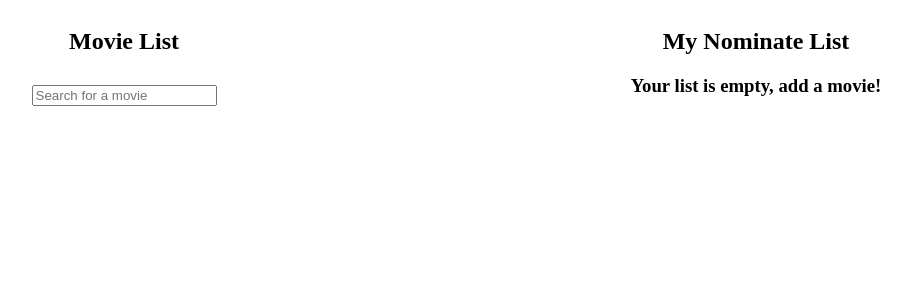
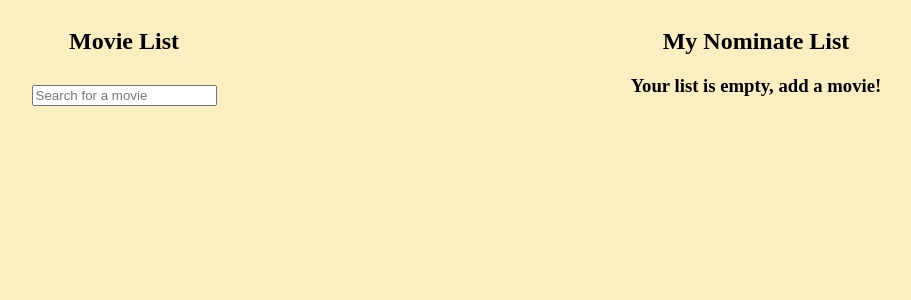
Before and after one commit to Junzhepiao/movie_ux, a React (Create React App) app: page / in a window 1280 px wide. Shown: the top 300 px of the page, without its empty margins (200-1111 px from the left). Built offline with nearby package versions, Linux system fonts and the light colour scheme.

Commit message:
added basic style

```diff
--- a/src/App.css
+++ b/src/App.css
@@ -1,3 +1,7 @@
+body {
+  background-color: #fbeec1;
+}
+
 .flex-container{
   display: flex;
 }
```
